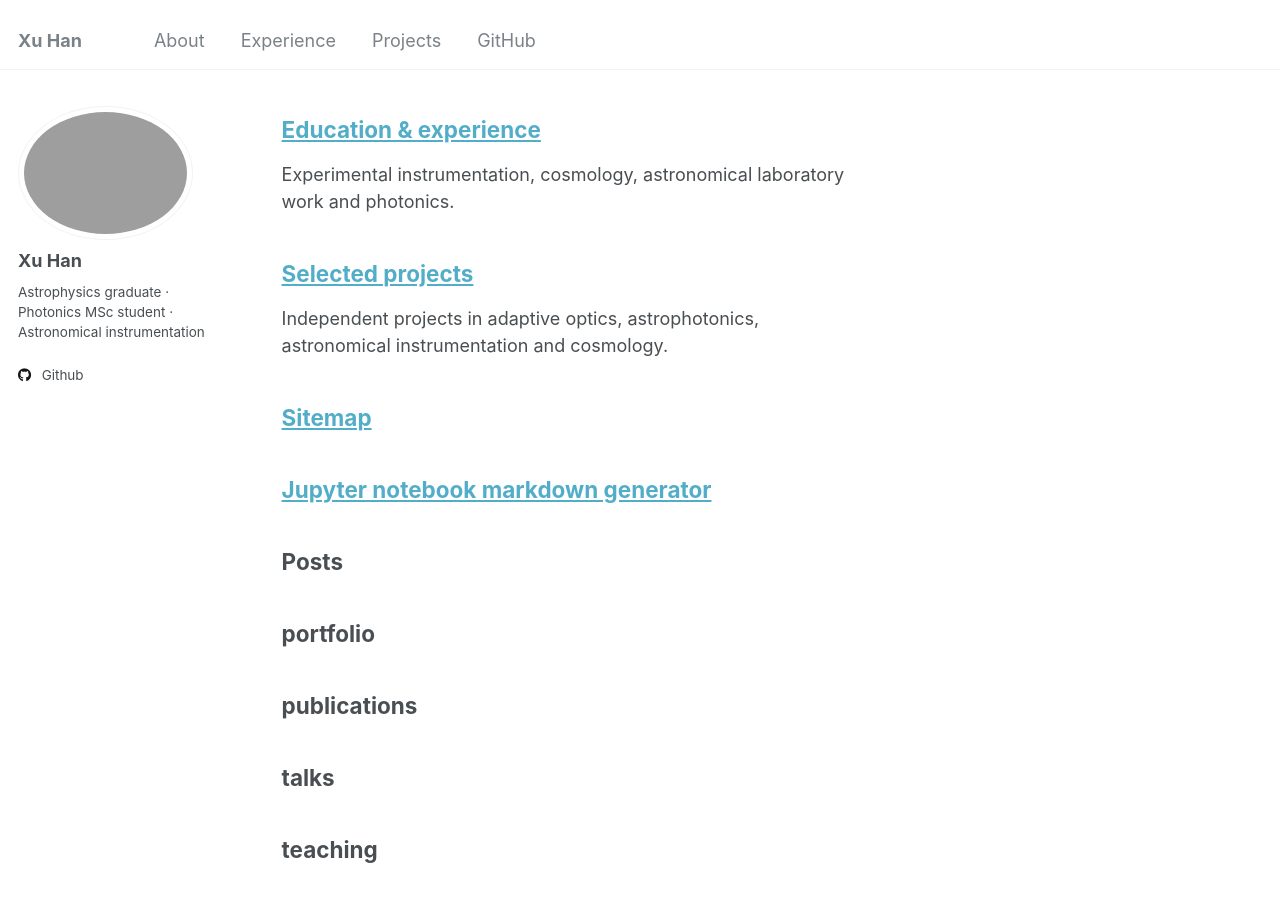
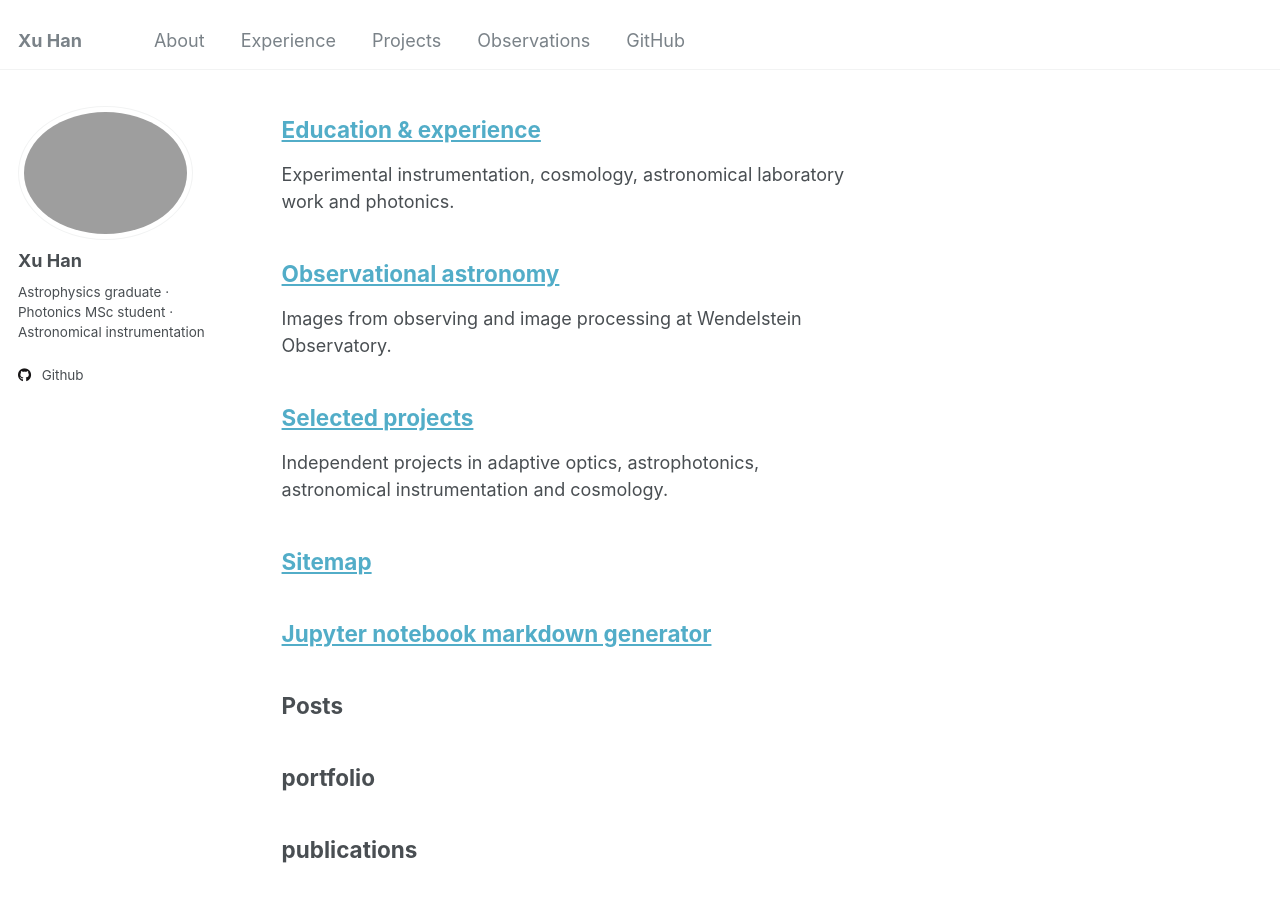
Before and after one commit to xhvoid/Xu-Han.github.io, a Jekyll site: the page built from _pages/sitemap.md, in a window 1280 px wide and 900 px high, scrolled down 396 px. Built offline with Jekyll 4.4.1, drawn with Linux system fonts in a browser that asks for light colours.

Commit message:
Add Wendelstein observing gallery with contribution captions

```diff
--- a/_data/navigation.yml
+++ b/_data/navigation.yml
@@ -5,5 +5,7 @@
     url: /experience/
   - title: "Projects"
     url: /projects/
+  - title: "Observations"
+    url: /observations/
   - title: "GitHub"
     url: https://github.com/xhvoid
--- /dev/null
+++ b/_pages/observations.md
@@ -0,0 +1,39 @@
+---
+permalink: /observations/
+title: "Observational astronomy"
+excerpt: "Images from observing and image processing at Wendelstein Observatory."
+author_profile: true
+---
+
+Astronomy, especially observation, is a strong personal interest. These images come from observations at **Wendelstein Observatory**, where I participated in both observing and image processing.
+
+## M33 — Triangulum Galaxy
+
+<figure>
+  <a href="{{ '/images/observations/m33-43cm.png' | relative_url }}">
+    <img src="{{ '/images/observations/m33-43cm.png' | relative_url }}" alt="M33, the Triangulum Galaxy, observed with the 43 cm telescope at Wendelstein Observatory" width="2000" height="2000" loading="lazy" decoding="async">
+  </a>
+  <figcaption><strong>Telescope:</strong> Wendelstein Observatory's 43 cm telescope.<br><strong>My contribution:</strong> Participation in observing and image processing.</figcaption>
+</figure>
+
+## M42 — Orion Nebula
+
+<figure>
+  <a href="{{ '/images/observations/m42-fraunhofer.jpg' | relative_url }}">
+    <img src="{{ '/images/observations/m42-fraunhofer.jpg' | relative_url }}" alt="M42, the Orion Nebula, observed with the 2 m Fraunhofer telescope at Wendelstein Observatory" width="1846" height="1935" loading="lazy" decoding="async">
+  </a>
+  <figcaption><strong>Telescope:</strong> Wendelstein Observatory's 2 m Fraunhofer telescope.<br><strong>My contribution:</strong> Participation in observing and image processing.</figcaption>
+</figure>
+
+## M33 — Triangulum Galaxy
+
+<figure>
+  <a href="{{ '/images/observations/m33-fraunhofer.jpg' | relative_url }}">
+    <img src="{{ '/images/observations/m33-fraunhofer.jpg' | relative_url }}" alt="M33, the Triangulum Galaxy, observed with the 2 m Fraunhofer telescope at Wendelstein Observatory" width="1838" height="1933" loading="lazy" decoding="async">
+  </a>
+  <figcaption><strong>Telescope:</strong> Wendelstein Observatory's 2 m Fraunhofer telescope.<br><strong>My contribution:</strong> Participation in observing and image processing.</figcaption>
+</figure>
+
+Select an image to open it at full resolution.
+
+[Explore my research and laboratory experience]({{ '/experience/' | relative_url }})
```
Also changed, not shown: _pages/about.md (+6 -0 lines), 3 other files.
